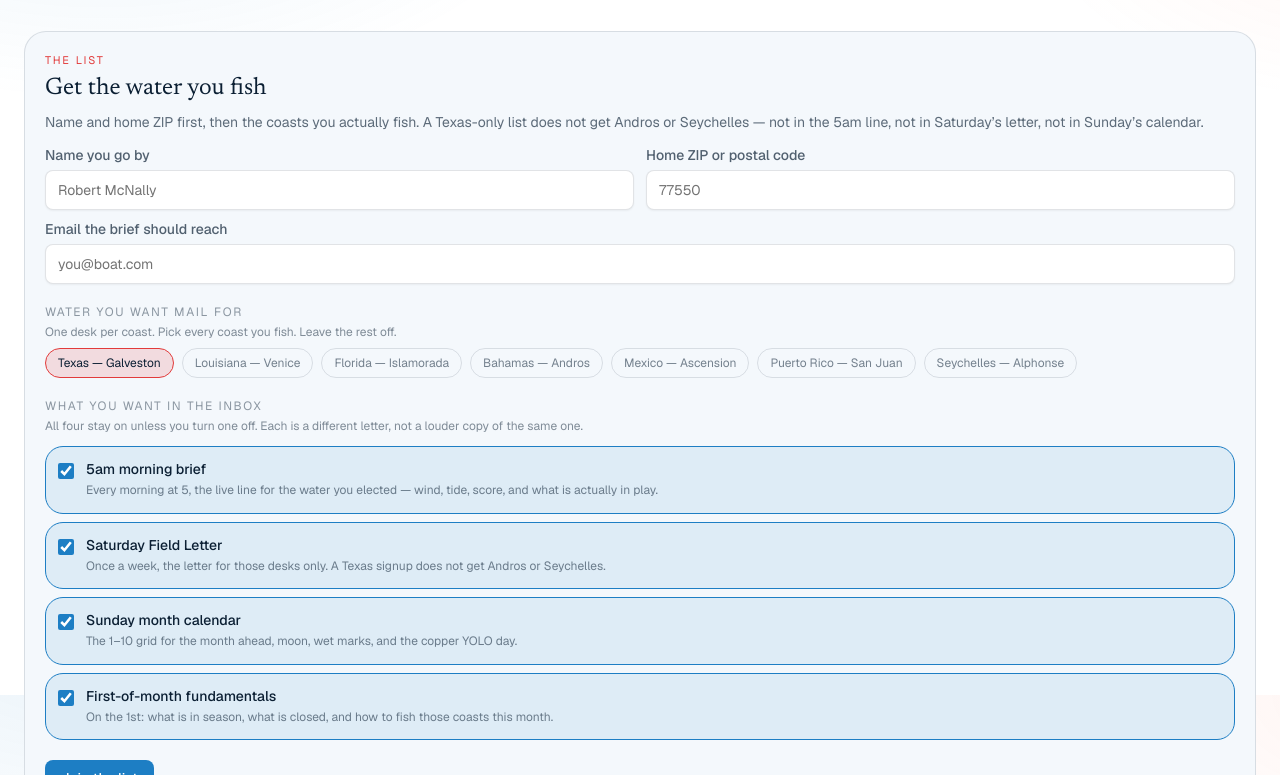
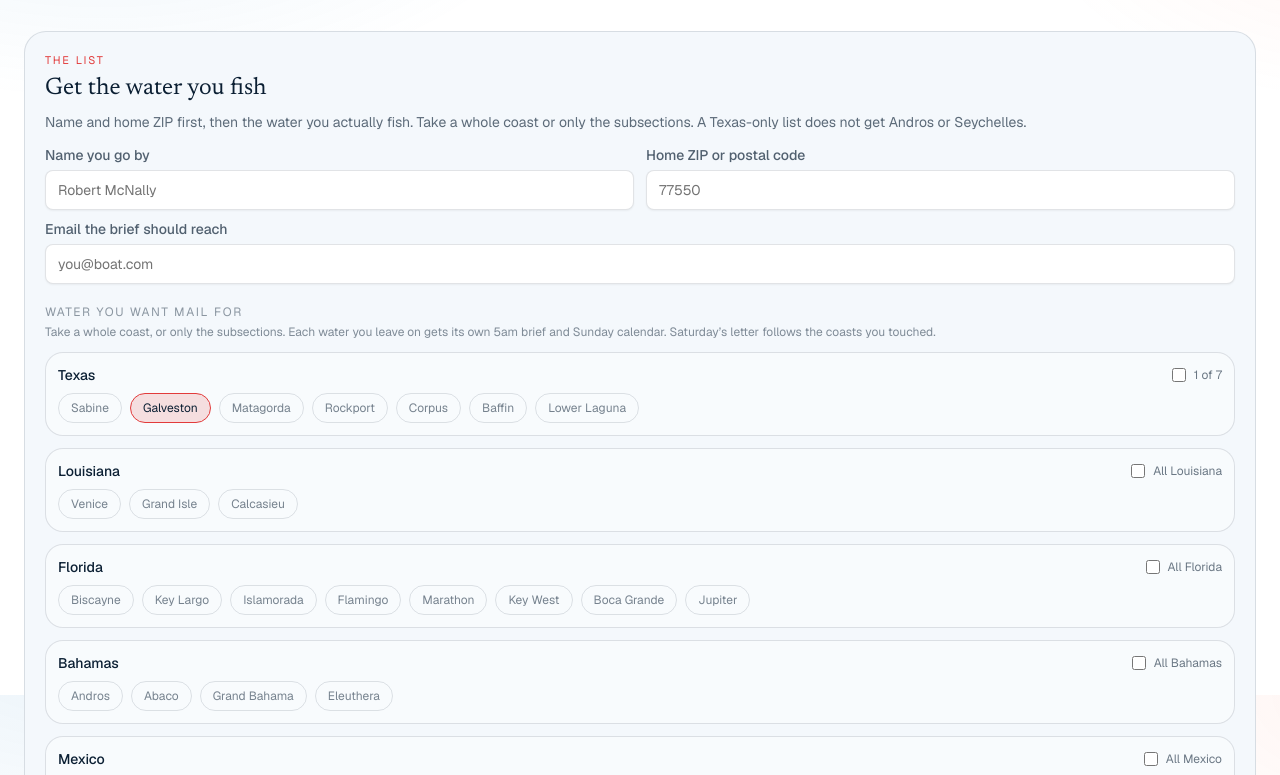
Before and after one commit to rmcnally11/field-brief-app, a Next.js app: page /newsletter in a window 1280 px wide. Shown: the part 3305-4080 px from the top of the page. Built offline with nearby package versions, Linux system fonts and the light colour scheme; no server answers.

Commit message:
Let signup elect a whole coast or its subsections.
Florida is no longer Islamorada alone. Join lists every micro-area under each coast, with an All Texas / All Florida toggle. The 5am brief and Sunday calendar follow the waters they leave on.

Co-authored-by: rmcnally11 <rmcnally11@gmail.com>

```diff
--- a/app/(app)/subscribers/page.tsx
+++ b/app/(app)/subscribers/page.tsx
@@ -1,6 +1,7 @@
 import { airtableConfigured, AIRTABLE_TABLE_URL, listAirtableSubscribers } from "@/lib/airtable-list";
 import { listSubscribers } from "@/lib/subscribers";
-import { DESKS } from "@/lib/desks";
+import { AREA_BY_ID, waterChipLabel } from "@/lib/data/areas";
+import { theaterLabel } from "@/lib/data/theaters";
 
 export const dynamic = "force-dynamic";
 
@@ -91,7 +92,10 @@ export default async function SubscribersPage() {
                   <td className="px-4 py-3 text-[color:var(--cream)]/70">{r.zip || "—"}</td>
                   <td className="px-4 py-3 text-[color:var(--cream)]/70">
                     {r.desks
-                      .map((id) => DESKS.find((d) => d.areaId === id)?.desk.replace(" desk", "") ?? id)
+                      .map((id) => {
+                        const area = AREA_BY_ID[id];
+                        return area ? `${theaterLabel(area.theater)} — ${waterChipLabel(area)}` : id;
+                      })
                       .join(", ")}
                   </td>
                   <td className="px-4 py-3 text-[color:var(--cream)]/70">
--- a/app/(public)/join/page.tsx
+++ b/app/(public)/join/page.tsx
@@ -30,9 +30,9 @@ export default async function JoinPage({
           Get tonight’s water
         </h1>
         <p className="mt-3 text-sm text-[color:var(--cream)]/65">
-          Name, home ZIP, and the coast you fish. You get today’s brief, this month’s calendar,
-          and the letter for that water now — then the 5am line after that. A Texas signup does not
-          get Andros or Seychelles.
+          Name, home ZIP, and the water you fish. Take a whole coast or only the subsections —
+          Florida is Key Largo, Islamorada, Flamingo, Marathon, Key West, Boca Grande, Jupiter,
+          and Biscayne, not Islamorada alone. A Texas-only list does not get Andros or Seychelles.
         </p>
         <Waterline className="mt-4" />
       </header>
--- a/app/api/subscribe/route.ts
+++ b/app/api/subscribe/route.ts
@@ -65,7 +65,7 @@ export async function POST(request: NextRequest) {
   }
   const desks = parseDesks(body.desks);
   if (!desks.length) {
-    return NextResponse.json({ error: "Pick at least one coast." }, { status: 400 });
+    return NextResponse.json({ error: "Pick at least one piece of water." }, { status: 400 });
   }
   const cadence = parseCadence(body.cadence);
   const source = SOURCES.has(body.source as ListSource) ? (body.source as ListSource) : "Brief";
--- a/components/morning-mail.tsx
+++ b/components/morning-mail.tsx
@@ -1,8 +1,10 @@
 "use client";
 
 import { useState } from "react";
-import { DESKS, deskChoiceLabel } from "@/lib/desks";
+import { AREAS, areasInTheater, waterChipLabel } from "@/lib/data/areas";
+import { THEATER_IDS, THEATER_META } from "@/lib/data/theaters";
 import { CADENCE_META, letterDeskForArea, type Cadence } from "@/lib/coasts";
+import type { TheaterId } from "@/lib/types";
 import { Button } from "@/components/ui/button";
 import { Input } from "@/components/ui/input";
 import { Label } from "@/components/ui/label";
@@ -31,6 +33,14 @@ export function MorningMail({
 
   function toggleDesk(id: string) {
     setDesks((cur) => (cur.includes(id) ? cur.filter((d) => d !== id) : [...cur, id]));
+  }
+
+  function toggleTheater(theater: TheaterId) {
+    const ids = areasInTheater(theater).map((a) => a.id);
+    setDesks((cur) => {
+      const allOn = ids.every((id) => cur.includes(id));
+      return allOn ? cur.filter((id) => !ids.includes(id)) : [...new Set([...cur, ...ids])];
+    });
   }
 
   function toggleCadence(id: Cadence) {
@@ -79,8 +89,8 @@ export function MorningMail({
       </h2>
       <p className="mt-2 text-sm text-[color:var(--cream)]/65">
         {join
-          ? "Texas is selected. Change it if you fish somewhere else. Leave every mail on unless you do not want it. Name and home ZIP stay on the list with the address."
-          : "Name and home ZIP first, then the coasts you actually fish. A Texas-only list does not get Andros or Seychelles — not in the 5am line, not in Saturday’s letter, not in Sunday’s calendar."}
+          ? "Texas water is selected. Take the whole coast, or only the bays you fish. Florida is not just Islamorada — you can leave Key Largo, Flamingo, Jupiter, or the rest on. Each water you leave on gets its own 5am line."
+          : "Name and home ZIP first, then the water you actually fish. Take a whole coast or only the subsections. A Texas-only list does not get Andros or Seychelles."}
       </p>
       <div className={`mt-4 grid gap-3 ${compact ? "" : "sm:grid-cols-2"}`}>
         <div className="space-y-2">
@@ -135,14 +145,38 @@ export function MorningMail({
           Water you want mail for
         </legend>
         <p className="mt-1 text-xs text-[color:var(--cream)]/50">
-          One desk per coast. Pick every coast you fish. Leave the rest off.
+          Take a whole coast, or only the subsections. Each water you leave on gets its own 5am
+          brief and Sunday calendar. Saturday’s letter follows the coasts you touched.
         </p>
+        <div className="mt-3 space-y-3">
+          {THEATER_IDS.map((theater) => {
+            const meta = THEATER_META.find((t) => t.id === theater);
+            const waters = AREAS.filter((a) => a.theater === theater);
+            const selected = waters.filter((a) => desks.includes(a.id)).length;
+            const allOn = selected === waters.length && waters.length > 0;
+            return (
+              <div
+                key={theater}
+                className="rounded-2xl border border-[color:var(--line)] bg-[color:var(--ink)]/40 p-3"
+              >
+                <div className="flex flex-wrap items-center justify-between gap-2">
+                  <p className="text-sm font-medium text-[color:var(--cream)]">{meta?.label}</p>
+                  <label className="flex cursor-pointer items-center gap-2 text-xs text-[color:var(--cream)]/60">
+                    <input
+                      type="checkbox"
+                      className="size-3.5 accent-[color:var(--copper)]"
+                      checked={allOn}
+                      onChange={() => toggleTheater(theater)}
+                    />
+                    {allOn ? `All ${meta?.label}` : selected ? `${selected} of ${waters.length}` : `All ${meta?.label}`}
+                  </label>
+                </div>
                 <div className="mt-2 flex flex-wrap gap-2">
-          {DESKS.map((d) => {
-            const on = desks.includes(d.areaId);
+                  {waters.map((a) => {
+                    const on = desks.includes(a.id);
                     return (
                       <label
-                key={d.areaId}
+                        key={a.id}
                         className={`cursor-pointer rounded-full border px-3 py-1.5 text-xs ${
                           on
                             ? "border-[color:var(--copper)] bg-[color:var(--copper)]/15 text-[color:var(--cream)]"
@@ -153,10 +187,14 @@ export function MorningMail({
                           type="checkbox"
                           className="sr-only"
                           checked={on}
-                  onChange={() => toggleDesk(d.areaId)}
+                          onChange={() => toggleDesk(a.id)}
                         />
-                {deskChoiceLabel(d)}
+                        {waterChipLabel(a)}
                       </label>
+                    );
+                  })}
+                </div>
+              </div>
             );
           })}
         </div>
--- a/lib/coasts.ts
+++ b/lib/coasts.ts
@@ -1,5 +1,5 @@
 import type { TheaterId } from "@/lib/types";
-import { AREA_BY_ID } from "@/lib/data/areas";
+import { AREA_BY_ID, AREAS } from "@/lib/data/areas";
 import { THEATER_IDS, THEATER_META } from "@/lib/data/theaters";
 import { DESKS } from "@/lib/desks";
 
@@ -13,7 +13,7 @@ export const CADENCE_META: { id: Cadence; label: string; title: string; blurb: s
     id: "daily",
     label: "Daily",
     title: "5am morning brief",
-    blurb: "Every morning at 5, the live line for the water you elected — wind, tide, score, and what is actually in play.",
+    blurb: "Every morning at 5, a live line for each piece of water you leave on — wind, tide, score, and what is actually in play.",
   },
   {
     id: "weekly",
@@ -66,12 +66,18 @@ export function cadenceLabels(cadence: Cadence[]) {
 }
 
 export function desksForCoasts(coasts: TheaterId[]): string[] {
-  if (!coasts.length) return DESKS.map((d) => d.areaId);
-  return DESKS.filter((d) => coasts.includes(d.theater)).map((d) => d.areaId);
+  if (!coasts.length) return AREAS.map((a) => a.id);
+  return AREAS.filter((a) => coasts.includes(a.theater)).map((a) => a.id);
 }
 
 export function coastsForDesks(desks: string[]): TheaterId[] {
-  return [...new Set(DESKS.filter((d) => desks.includes(d.areaId)).map((d) => d.theater))];
+  return [
+    ...new Set(
+      desks
+        .map((id) => AREA_BY_ID[id]?.theater)
+        .filter((theater): theater is TheaterId => Boolean(theater)),
+    ),
+  ];
 }
 
 export function letterDeskForArea(areaId?: string | null) {
--- a/lib/data/areas.ts
+++ b/lib/data/areas.ts
@@ -530,6 +530,18 @@ export const AREAS: Area[] = [
 ];
 
 export const AREA_BY_ID = Object.fromEntries(AREAS.map((a) => [a.id, a]));
+export const AREA_IDS = AREAS.map((a) => a.id);
+
+export function areasInTheater(theater: Area["theater"]) {
+  return AREAS.filter((a) => a.theater === theater);
+}
+
+export function waterChipLabel(area: Area) {
+  if (area.id === "lower-laguna") return "Lower Laguna";
+  if (area.id === "grand-bahama") return "Grand Bahama";
+  if (area.id === "isla-mujeres") return "Isla Mujeres";
+  return area.shortName;
+}
 
 export function getArea(id?: string | null) {
   return AREA_BY_ID[id ?? ""] ?? AREA_BY_ID.galveston;
--- a/lib/dispatch.ts
+++ b/lib/dispatch.ts
@@ -2,7 +2,7 @@ import { mkdir, writeFile } from "node:fs/promises";
 import path from "node:path";
 import { getBriefing } from "@/lib/briefing";
 import { getYoloDay } from "@/lib/calendar";
-import { AREA_BY_ID } from "@/lib/data/areas";
+import { AREAS } from "@/lib/data/areas";
 import {
   buildSeasonIssue,
   calendarEmailHtml,
@@ -18,7 +18,6 @@ import {
   seasonalEmailText,
   seasonalSubject,
 } from "@/lib/mail";
-import { DESKS } from "@/lib/desks";
 import { listSubscribers, subscribersForDesk } from "@/lib/subscribers";
 import { coastsForDesks } from "@/lib/coasts";
 import { filterNewsletter, getNewsletter } from "@/lib/newsletter";
@@ -37,11 +36,7 @@ export function localHour(timeZone: string, at = new Date()) {
 }
 
 export function desksDue(at = new Date(), forceAll = false) {
-  return DESKS.filter((desk) => {
-    if (forceAll) return true;
-    const area = AREA_BY_ID[desk.areaId];
-    return area ? localHour(area.timezone, at) === 5 : false;
-  });
+  return AREAS.filter((area) => (forceAll ? true : localHour(area.timezone, at) === 5));
 }
 
 async function writeOutbox(areaId: string, payload: unknown) {
@@ -55,7 +50,7 @@ async function writeOutbox(areaId: string, payload: unknown) {
 export async function dispatchMorning(opts?: { forceAll?: boolean; desk?: string; at?: Date }) {
   const hourly = process.env.CRON_HOURLY === "1";
   const forceAll = opts?.forceAll ?? !hourly;
-  const due = desksDue(opts?.at, forceAll).filter((d) => !opts?.desk || d.areaId === opts.desk);
+  const due = desksDue(opts?.at, forceAll).filter((d) => !opts?.desk || d.id === opts.desk);
   const subscribers = await listSubscribers();
   const results: Array<{
     areaId: string;
@@ -67,19 +62,17 @@ export async function dispatchMorning(opts?: { forceAll?: boolean; desk?: string
     why?: string;
   }> = [];
 
-  for (const desk of due) {
-    const area = AREA_BY_ID[desk.areaId];
-    if (!area) continue;
-    const recipients = subscribersForDesk(subscribers, desk.areaId, "daily");
+  for (const area of due) {
+    const recipients = subscribersForDesk(subscribers, area.id, "daily");
     try {
       const [briefing, yolo] = await Promise.all([getBriefing(area.id), getYoloDay(area, "all")]);
       const subject = morningSubject(briefing);
       const html = morningEmailHtml(briefing, yolo);
       const text = morningEmailText(briefing, yolo);
       if (!recipients.length) {
-        const outbox = await writeOutbox(desk.areaId, { subject, text, recipients: [] }).catch(() => undefined);
+        const outbox = await writeOutbox(area.id, { subject, text, recipients: [] }).catch(() => undefined);
         results.push({
-          areaId: desk.areaId,
+          areaId: area.id,
           subject,
           recipients: 0,
           sent: false,
@@ -91,9 +84,9 @@ export async function dispatchMorning(opts?: { forceAll?: boolean; desk?: string
       const remote = await sendResend(recipients, subject, html, text);
       const outbox = remote.sent
         ? undefined
-        : await writeOutbox(desk.areaId, { subject, text, recipients, html }).catch(() => undefined);
+        : await writeOutbox(area.id, { subject, text, recipients, html }).catch(() => undefined);
       results.push({
-        areaId: desk.areaId,
+        areaId: area.id,
         subject,
         recipients: recipients.length,
         sent: remote.sent,
@@ -102,8 +95,8 @@ export async function dispatchMorning(opts?: { forceAll?: boolean; desk?: string
       });
     } catch (error) {
       results.push({
-        areaId: desk.areaId,
-        subject: desk.desk,
+        areaId: area.id,
+        subject: area.shortName,
         recipients: recipients.length,
         sent: false,
         error: error instanceof Error ? error.message : "Dispatch failed",
@@ -113,7 +106,7 @@ export async function dispatchMorning(opts?: { forceAll?: boolean; desk?: string
 
   return {
     at: (opts?.at ?? new Date()).toISOString(),
-    mode: hourly && !forceAll ? "local-5am" : "all-desks",
+    mode: hourly && !forceAll ? "local-5am" : "all-water",
     configured: {
       airtable: Boolean(process.env.AIRTABLE_API_KEY?.trim() || process.env.AIRTABLE_TOKEN?.trim()),
       resend: Boolean(process.env.RESEND_API_KEY?.trim()),
@@ -207,7 +200,7 @@ export async function dispatchCalendar(opts?: { force?: boolean; desk?: string;
     return { skipped: true as const, reason: "not Sunday in Chicago", results: [] as const };
   }
   const subscribers = await listSubscribers();
-  const due = DESKS.filter((d) => !opts?.desk || d.areaId === opts.desk);
+  const due = AREAS.filter((d) => !opts?.desk || d.id === opts.desk);
   const results: Array<{
     areaId: string;
     subject: string;
@@ -217,10 +210,8 @@ export async function dispatchCalendar(opts?: { force?: boolean; desk?: string;
     error?: string;
     why?: string;
   }> = [];
-  for (const desk of due) {
-    const area = AREA_BY_ID[desk.areaId];
-    if (!area) continue;
-    const recipients = subscribersForDesk(subscribers, desk.areaId, "calendar");
+  for (const area of due) {
+    const recipients = subscribersForDesk(subscribers, area.id, "calendar");
     try {
       const now = clockParts(at, area.timezone);
       const months = await buildCalendarRange(area, now.year, now.month, "all", 1);
@@ -230,16 +221,16 @@ export async function dispatchCalendar(opts?: { force?: boolean; desk?: string;
       const html = calendarEmailHtml(area, month);
       const text = calendarEmailText(area, month);
       if (!recipients.length) {
-        const outbox = await writeOutbox(`cal-${desk.areaId}`, { subject, text, recipients: [] }).catch(() => undefined);
-        results.push({ areaId: desk.areaId, subject, recipients: 0, sent: false, outbox, why: "no address on the list" });
+        const outbox = await writeOutbox(`cal-${area.id}`, { subject, text, recipients: [] }).catch(() => undefined);
+        results.push({ areaId: area.id, subject, recipients: 0, sent: false, outbox, why: "no address on the list" });
         continue;
       }
       const remote = await sendResend(recipients, subject, html, text);
       const outbox = remote.sent
         ? undefined
-        : await writeOutbox(`cal-${desk.areaId}`, { subject, text, recipients, html }).catch(() => undefined);
+        : await writeOutbox(`cal-${area.id}`, { subject, text, recipients, html }).catch(() => undefined);
       results.push({
-        areaId: desk.areaId,
+        areaId: area.id,
         subject,
         recipients: recipients.length,
         sent: remote.sent,
@@ -248,8 +239,8 @@ export async function dispatchCalendar(opts?: { force?: boolean; desk?: string;
       });
     } catch (error) {
       results.push({
-        areaId: desk.areaId,
-        subject: `${desk.desk} calendar`,
+        areaId: area.id,
+        subject: `${area.shortName} calendar`,
         recipients: recipients.length,
         sent: false,
         error: error instanceof Error ? error.message : "Calendar mail failed",
--- a/lib/subscribers.ts
+++ b/lib/subscribers.ts
@@ -1,5 +1,6 @@
 import { mkdir, readFile, writeFile } from "node:fs/promises";
 import path from "node:path";
+import { AREA_IDS } from "@/lib/data/areas";
 import { DESKS } from "@/lib/desks";
 import {
   cadenceLabels,
@@ -15,6 +16,7 @@ import {
 } from "@/lib/airtable-list";
 
 export const DESK_IDS: string[] = DESKS.map((d) => d.areaId);
+export const WATER_IDS: string[] = AREA_IDS;
 
 export type Subscriber = {
   name: string;
@@ -47,7 +49,7 @@ export function validPostal(raw: string) {
 }
 
 export function parseDesks(raw: unknown): string[] {
-  const wanted = new Set(DESK_IDS);
+  const wanted = new Set(WATER_IDS);
   const list = Array.isArray(raw) ? raw : typeof raw === "string" ? raw.split(",") : [];
   return [...new Set(list.map((d) => String(d).trim()).filter((d) => wanted.has(d)))];
 }
@@ -111,7 +113,7 @@ export async function addSubscriber(
   if (!validName(sub.name)) throw new Error("Leave the name you go by.");
   if (!validEmail(sub.email)) throw new Error("That is not an email.");
   if (!validPostal(sub.zip)) throw new Error("Leave a home ZIP or postal code.");
-  if (!sub.desks.length) throw new Error("Pick at least one coast.");
+  if (!sub.desks.length) throw new Error("Pick at least one piece of water.");
   const local = await readLocal();
   const next = [...local.filter((s) => s.email !== sub.email), sub];
   try {
```
Also changed, not shown: 1 other file (tests, documents, lock files or other folders). Lines whose indentation alone changed are shown as unchanged.
